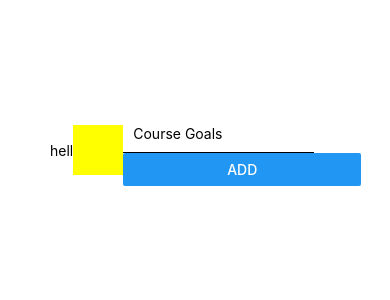
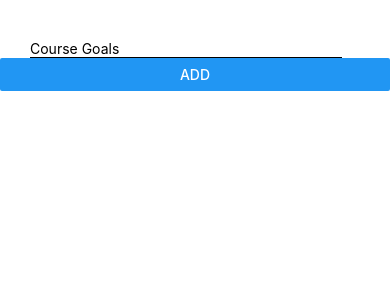
Before and after one commit to AkshitGupta-RedHat/ExpoReact, a React Native app: screen / in a window 390 px wide. Shown: the top 300 px of the page. Built offline with nearby package versions, Linux system fonts and the light colour scheme.

Commit message:
Adding  functionality to add list item in the app

```diff
--- a/App.js
+++ b/App.js
@@ -1,35 +1,44 @@
 import React, { useState } from 'react';
-import { StyleSheet, Text, View, Button, TextInput } from 'react-native';
+import { StyleSheet, Text, View, Button, TextInput, ScrollView, FlatList } from 'react-native';
 
 export default function App() {
-  // const [inputText, SetInputText] = useState("Text Changed");
+  const [enteredGoal, setInputText] = useState("");
+  const [courseGoals, setCourseGoals] = useState([]);
+
+  const goalInputHandler = (enterText) => {
+    setInputText(enterText)
+  }
+
+  const addGoalHandler = () => {
+
+    setCourseGoals([...courseGoals,
+      {key:Math.random().toString,value: enteredGoal}]);
+    console.log("text addedd", courseGoals);
+  }
+
   return (
-    <View style={ styles.screen}>
-      <View style={{}}><Text>hell</Text>
+    <View>
+      <View>
+        <TextInput placeholder="Course Goals" style={styles.TextInputStyle} onChangeText={goalInputHandler} />
+        <Button title="Add" onPress={addGoalHandler} />
       </View>
-      <View style={{ width: 50, height: 50, backgroundColor: 'green',flex:1 }}>
-      </View>
-      <View style={{ width: 50, height: 50, backgroundColor: 'yellow' }}>
-      </View>
-      <View style={{justifyContent: 'space-between', alignItem: 'center' }}>
-        <TextInput placeholder="Course Goals" style={{ width: '80%', borderBottomColor: 'black', borderBottomWidth: 1, padding: 10 }} />
-        <Button title="Add" />
-      </View>
+      <FlatList keyExtractor={(item, index) => item.id} data={courseGoals} renderItem={itemData => (
+        <View style={styles.listStyle}>
+          <Text>{itemData.item.value}</Text>
+        </View>)} />
     </View>
   );
 }
 
 const styles = StyleSheet.create({
-  screen:{
-    padding: 50,width:"100%",height:300,flexDirection:"row",justifyContent:'space-around',alignItems:"center"
+  TextInputStyle: {
+    marginLeft: 30, width: '80%', borderBottomColor: 'black', borderBottomWidth: 1, paddingTop: 40
   },
-  red:{
-    backgroundColor: 'red'
-  },
-  container: {
-    flex: 1,
-    backgroundColor: '#fff',
-    alignItems: 'center',
-    justifyContent: 'center',
-  },
+  listStyle: {
+    padding: 10,
+    marginLeft: 30,
+    color: 'red',
+    borderColor: 'black',
+    borderWidth: 1
+  }
 });
```
